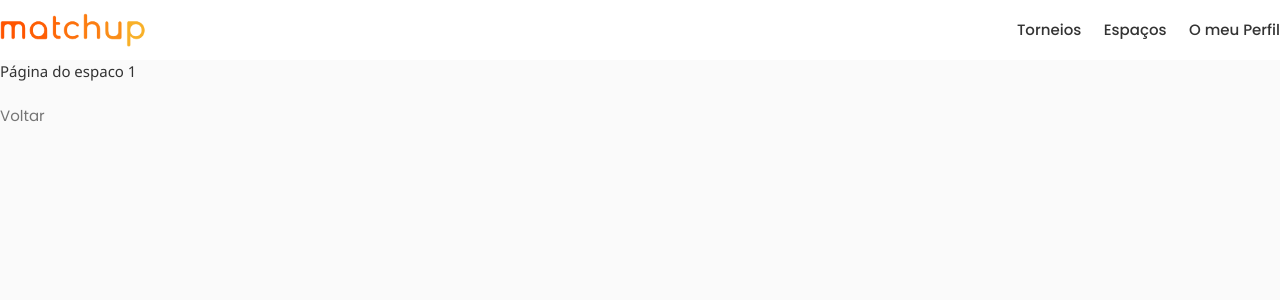
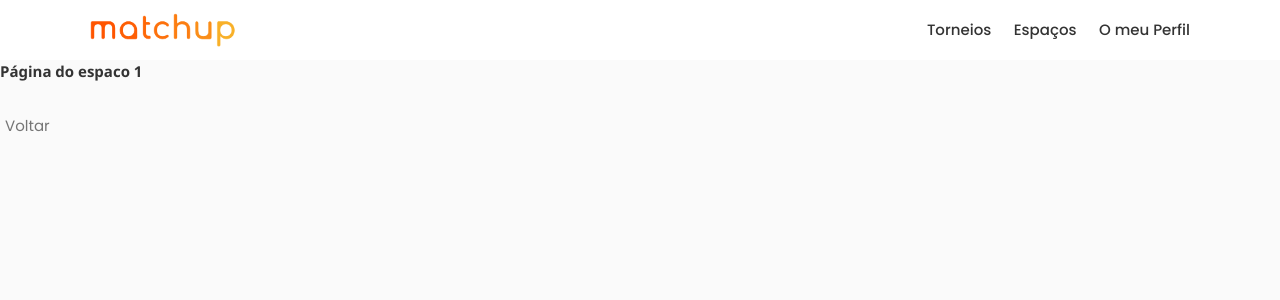
Before and after one commit to Tourette137/PI_PrimeG, a React (Create React App) app in the folder app_frontend/: page /espacos/1 in a window 1280 px wide. Shown: the top 300 px of the page. Built offline with nearby package versions, Linux system fonts and the light colour scheme; no server answers.

Commit message:
Correção Navbar e outras coisas por causa do Tailwind

```diff
--- a/app_frontend/src/App.css
+++ b/app_frontend/src/App.css
@@ -139,7 +139,7 @@ img {
 }
 
 /*=============== LAYOUT ===============*/
-.container {
+.containerDiv {
   max-width: 1100px;
   margin-left: auto;
   margin-right: auto;
@@ -176,7 +176,7 @@ img {
 /*=============== BREAKPOINTS ===============*/
 /* For large devices */
 @media screen and (max-width: 992px) {
-  .container {
+  .containerDiv {
     margin-left: var(--mb-1-5);
     margin-right: var(--mb-1-5);
   }
@@ -215,12 +215,8 @@ img {
     --big-font-size: 2.25rem;
   }
 
-  .container {
+  .containerDiv {
     margin-left: var(--mb-1);
     margin-right: var(--mb-1);
   }
 }
-
-@tailwind base;
-@tailwind components;
-@tailwind utilities;
--- a/app_frontend/src/components/NavbarDynamic.js
+++ b/app_frontend/src/components/NavbarDynamic.js
@@ -21,9 +21,8 @@ export function NavbarDynamic() {
         </li>
 
     return(
-      <div className="mb-16">
         <header className="header">
-            <nav className="nav container">
+            <nav className="nav containerDiv">
                 <Link to="/" className="nav__logo">
                     <img src={logotipo} alt="MATCHUP"></img>
                 </Link>
@@ -94,6 +93,5 @@ export function NavbarDynamic() {
 
             </nav>
         </header>
-      </div>
     )
 }
--- /dev/null
+++ b/app_frontend/src/components/tailwindCSS.css
@@ -0,0 +1,5 @@
+/* ===== TAILWIND IMPORT ===== */
+
+@tailwind base;
+@tailwind components;
+@tailwind utilities;
--- a/app_frontend/src/pages/Espacos.js
+++ b/app_frontend/src/pages/Espacos.js
@@ -4,6 +4,8 @@ import EspacoCard from '../components/EspacoCard.js';
 import {Link,Route,Routes} from 'react-router-dom';
 import {useNavigate } from 'react-router-dom';
 import {NavbarDynamic} from '../components/NavbarDynamic.js';
+
+import '../components/tailwindCSS.css';
 
 const API_URL="http://localhost:3000"
 export function Espacos() {
--- a/app_frontend/src/pages/LocalidadesFavoritas.js
+++ b/app_frontend/src/pages/LocalidadesFavoritas.js
@@ -145,7 +145,7 @@ export function LocalidadesFavoritas() {
                     {
                         localidadesFav?.length > 0 ?
                         (
-                          <div className="container">
+                          <div className="containerDiv">
                             {localidadesFav.map((localidade) =>
                                 <>
                                 <div className= "informacaoParagem">
--- a/app_frontend/src/pages/Perfil.js
+++ b/app_frontend/src/pages/Perfil.js
@@ -145,7 +145,7 @@ export function Perfil() {
             </div>
 
 
-            <div className="butoesAcceptBack gridButtons container" style={{ margin: "0 0 30px 0" }}>
+            <div className="butoesAcceptBack gridButtons containerDiv" style={{ margin: "0 0 30px 0" }}>
                 <button className="buttonBlack"><Link to="/perfil/localidadesFavoritas">Localidades Favoritas</Link></button>
                 <button className="buttonBlack"><Link to="/perfil/desportosFavoritos">Desportos Favoritos</Link></button>
                 <button className="buttonBlack"><Link to="/perfil/inscrito">Torneios Inscrito</Link></button>
--- a/app_frontend/src/pages/PerfilDisplay.jsx
+++ b/app_frontend/src/pages/PerfilDisplay.jsx
@@ -5,7 +5,7 @@ import '../components/Buttons.css'
 
 const PerfilDisplay = ({user, handleTooglePopup, handleTooglePopupNewImage}) => {
     return (
-        <div className="container grid-container">
+        <div className="containerDiv grid-container">
 
             <div className="profilePic">
                 {(user.imageUrl === null) ?
```
